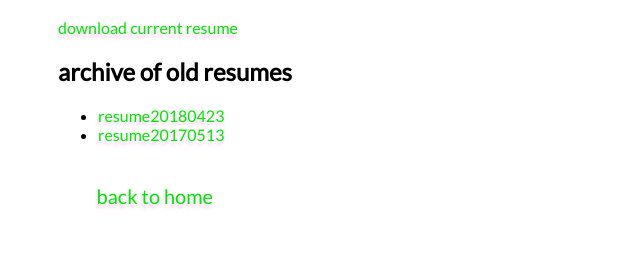
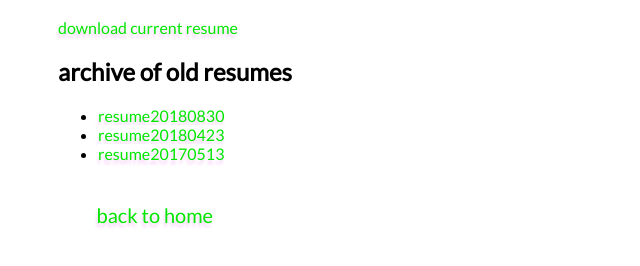
Before and after one commit to montoyamoraga/resume, a plain HTML site: page index.html in a window 1280 px wide. Shown: the part 72-338 px from the top of the page, without its empty margins (0-640 px from the left). Drawn offline with Linux system fonts and the light colour scheme.

Commit message:
update website to current resume

```diff
--- a/index.html
+++ b/index.html
@@ -23,9 +23,10 @@
         <h2>archive of old resumes</h2>
 
         <ul>
-            <!-- <li><a href="https://github.com/montoyamoraga/resume/raw/master/resume-archive/resume20180830.pdf">resume20180830</a></li> -->
-            <li><a href="https://github.com/montoyamoraga/resume/raw/master/resume-archive/resume20180423.pdf">resume20180423</a></li>
-            <li><a href="https://github.com/montoyamoraga/resume/raw/master/resume-archive/resume20170513.pdf">resume20170513</a></li>
+          <!-- <li><a href="https://github.com/montoyamoraga/resume/raw/master/resume-archive/resume20180912.pdf">resume20180912</a></li> -->
+          <li><a href="https://github.com/montoyamoraga/resume/raw/master/resume-archive/resume20180830.pdf">resume20180830</a></li>
+          <li><a href="https://github.com/montoyamoraga/resume/raw/master/resume-archive/resume20180423.pdf">resume20180423</a></li>
+          <li><a href="https://github.com/montoyamoraga/resume/raw/master/resume-archive/resume20170513.pdf">resume20170513</a></li>
         </ul>
 
     </div>
```
